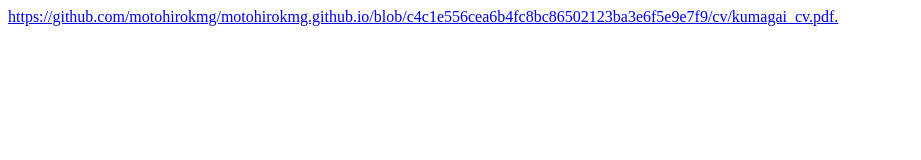
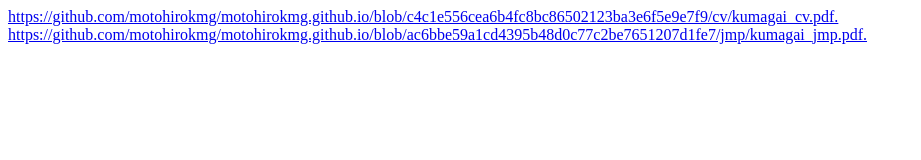
Before and after one commit to motohirokmg/motohirokmg.github.io, a plain HTML site: page index.html in a window 1280 px wide. Shown: the whole page, without its empty margins (0-921 px from the left). Drawn offline with Linux system fonts and the light colour scheme.

Commit message:
Update index.html

```diff
--- a/index.html
+++ b/index.html
@@ -1 +1,2 @@
 <a href="motohirokmg.github.io/cv/kumagai_cv.pdf" target="_blank">https://github.com/motohirokmg/motohirokmg.github.io/blob/c4c1e556cea6b4fc8bc86502123ba3e6f5e9e7f9/cv/kumagai_cv.pdf.</a>
+<a href="motohirokmg.github.io/cv/jmp.pdf" target="_blank">https://github.com/motohirokmg/motohirokmg.github.io/blob/ac6bbe59a1cd4395b48d0c77c2be7651207d1fe7/jmp/kumagai_jmp.pdf.</a>
```
